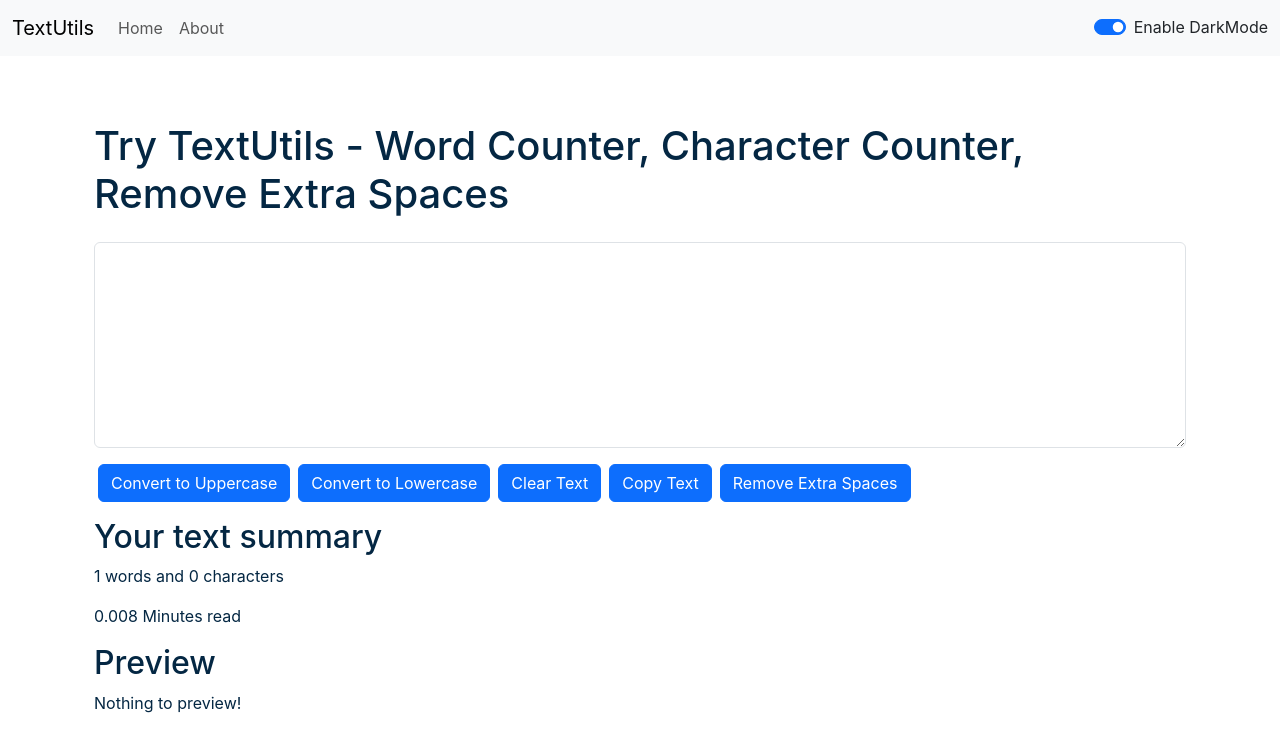
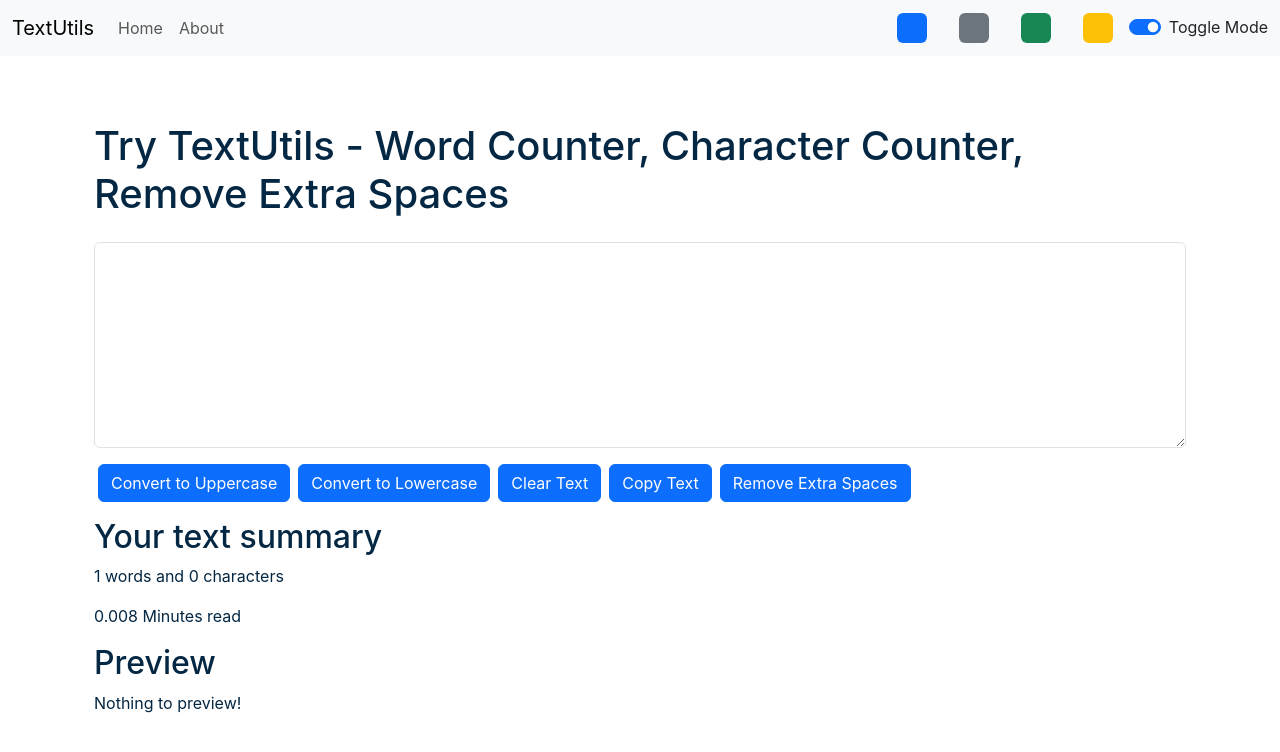
Before and after one commit to mansi-24082006/ReactTextutils, a React (Create React App) app: page / in a window 1280 px wide. Shown: the top 752 px of the page. Built offline with nearby package versions, Linux system fonts and the light colour scheme.

Commit message:
Update Navbar.js

```diff
--- a/src/components/Navbar.js
+++ b/src/components/Navbar.js
@@ -1,27 +1,36 @@
 import React from 'react'
 import PropTypes from 'prop-types'
-// import { Link } from 'react-router-dom';
+import { Link } from 'react-router-dom';
 
 export default function Navbar(props) {
     return (
         <nav className={`navbar navbar-expand-lg navbar-${props.mode} bg-${props.mode}`}>
             <div className="container-fluid">
-                <a className="navbar-brand" href="/">{props.title}</a>
+                <Link className="navbar-brand" to="/">{props.title}</Link>
+                {/* <a className="navbar-brand" href="/">{props.title}</a> */}
                 <button className="navbar-toggler" type="button" data-bs-toggle="collapse" data-bs-target="#navbarSupportedContent" aria-controls="navbarSupportedContent" aria-expanded="false" aria-label="Toggle navigation">
                     <span className="navbar-toggler-icon"></span>
                 </button>
                 <div className="collapse navbar-collapse" id="navbarSupportedContent">
                     <ul className="navbar-nav me-auto mb-2 mb-lg-0">
                         <li className="nav-item">
-                            <a className="nav-link" aria-current="page" href="/">Home</a>
+                            {/* <a className="nav-link" aria-current="page" href="/">Home</a> */}
+                            <Link className="nav-link" aria-current="page" to="/">Home</Link>
                         </li>
                         <li className="nav-item">
-                            <a className="nav-link" href="/about">About</a>
+                            <Link className="nav-link" to="/about">About</Link>
+                            {/* <a className="nav-link" href="/about">About</a> */}
                         </li>
                     </ul>
+                    <div className="d-flex">
+                        <div className="bg-primary rounded mx-3" onClick={()=>props.toggleMode('primary')} style={{height: '30px', width:'30px',cursor:'pointer'}}></div>
+                        <div className="bg-secondary rounded mx-3" onClick={()=>props.toggleMode('secondary')} style={{height: '30px', width:'30px',cursor:'pointer'}}></div>
+                        <div className="bg-success rounded mx-3" onClick={()=>props.toggleMode('danger')} style={{height: '30px', width:'30px',cursor:'pointer'}}></div>
+                        <div className="bg-warning rounded mx-3" onClick={()=>props.toggleMode('light')} style={{height: '30px', width:'30px',cursor:'pointer'}}></div>
+                    </div>
                     <div className={`form-check form-switch text-${props.mode==='dark'?'light':'dark'}`}>
-                        <input className="form-check-input" onClick={props.toggleMode} role="switch" type="checkbox" id="flexSwitchCheckDefault"checked/>
-                        <label className="form-check-label" for="flexSwitchCheckChecked">Enable DarkMode</label>
+                        <input className="form-check-input" onClick={()=>props.toggleMode(null)} role="switch" type="checkbox" id="flexSwitchCheckDefault"checked/>
+                        <label className="form-check-label" htmlFor="flexSwitchCheckChecked">Toggle Mode</label>
                     </div>
                 </div>
             </div>
```
